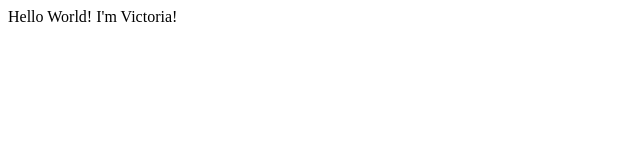
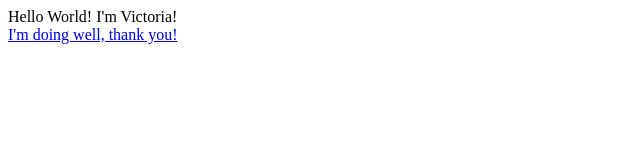
Before and after one commit to VictoriaLybarger/hello-world, a plain HTML site: page index.html in a window 1280 px wide. Shown: the whole page, without its empty margins (0-640 px from the left). Drawn offline with Linux system fonts and the light colour scheme.

Commit message:
Added link

```diff
--- a/index.html
+++ b/index.html
@@ -11,5 +11,8 @@
     <div>
       Hello World! I'm Victoria!
     </div>
+    <a href="how-are-you">
+      I'm doing well, thank you!
+    <a/>
   </body>
 </html>
```
